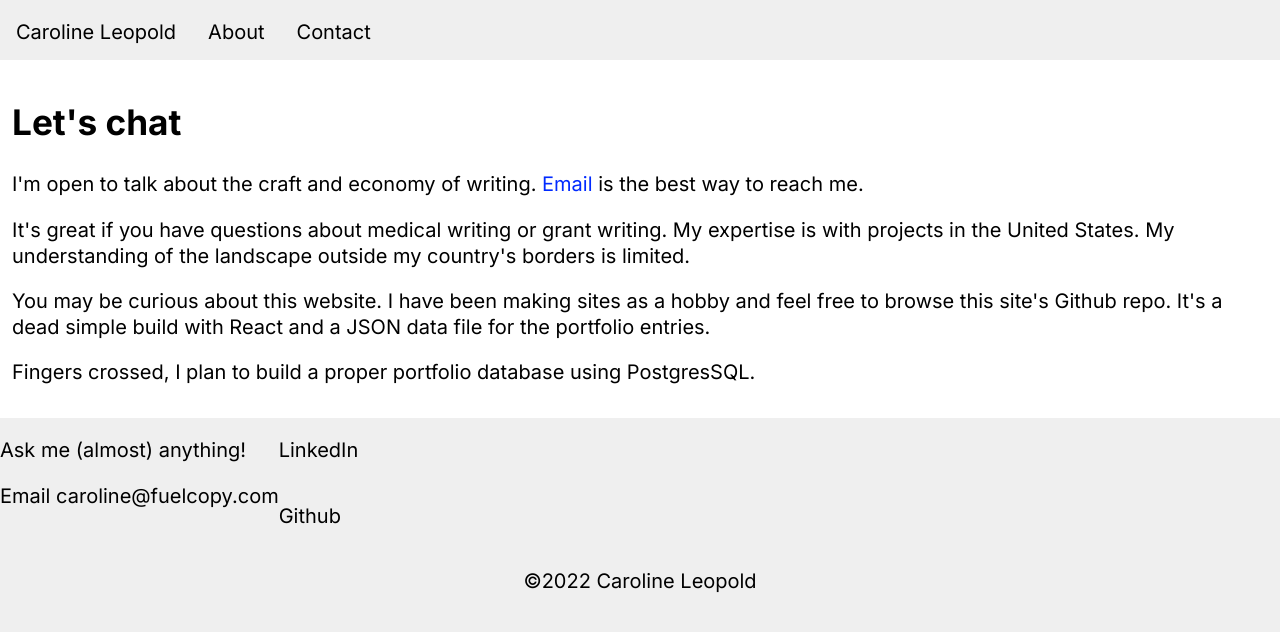
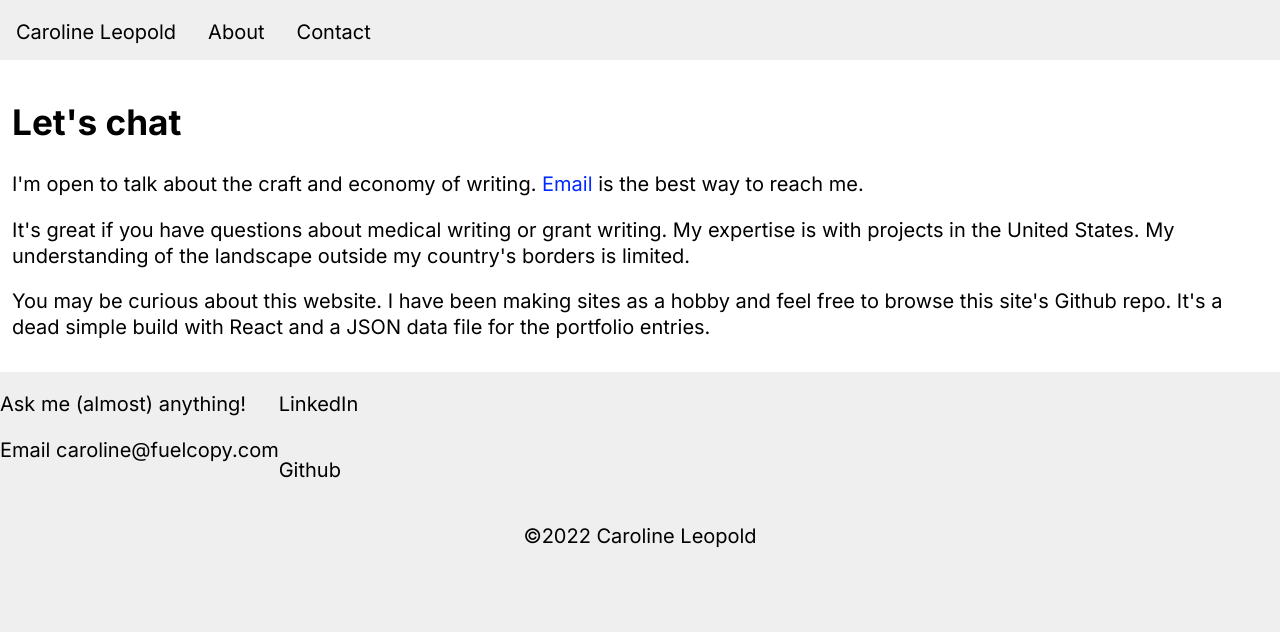
Before and after one commit to cml815/about-a, a React (Create React App) app: page /contact in a window 1280 px wide. Shown: the top 632 px of the page. Built offline with nearby package versions, Linux system fonts and the light colour scheme.

Commit message:
copy edit

```diff
--- a/src/routes/contact.jsx
+++ b/src/routes/contact.jsx
@@ -12,7 +12,6 @@ export default function Contact () {
         <p>
           You may be curious about this website. I have been making sites as a hobby and feel free to browse this site's Github repo. It's a dead simple build with React and a JSON data file for the portfolio entries.
         </p>
-        <p>Fingers crossed, I plan to build a proper portfolio database using PostgresSQL.</p>
       </div>
     </main>
   )
```
